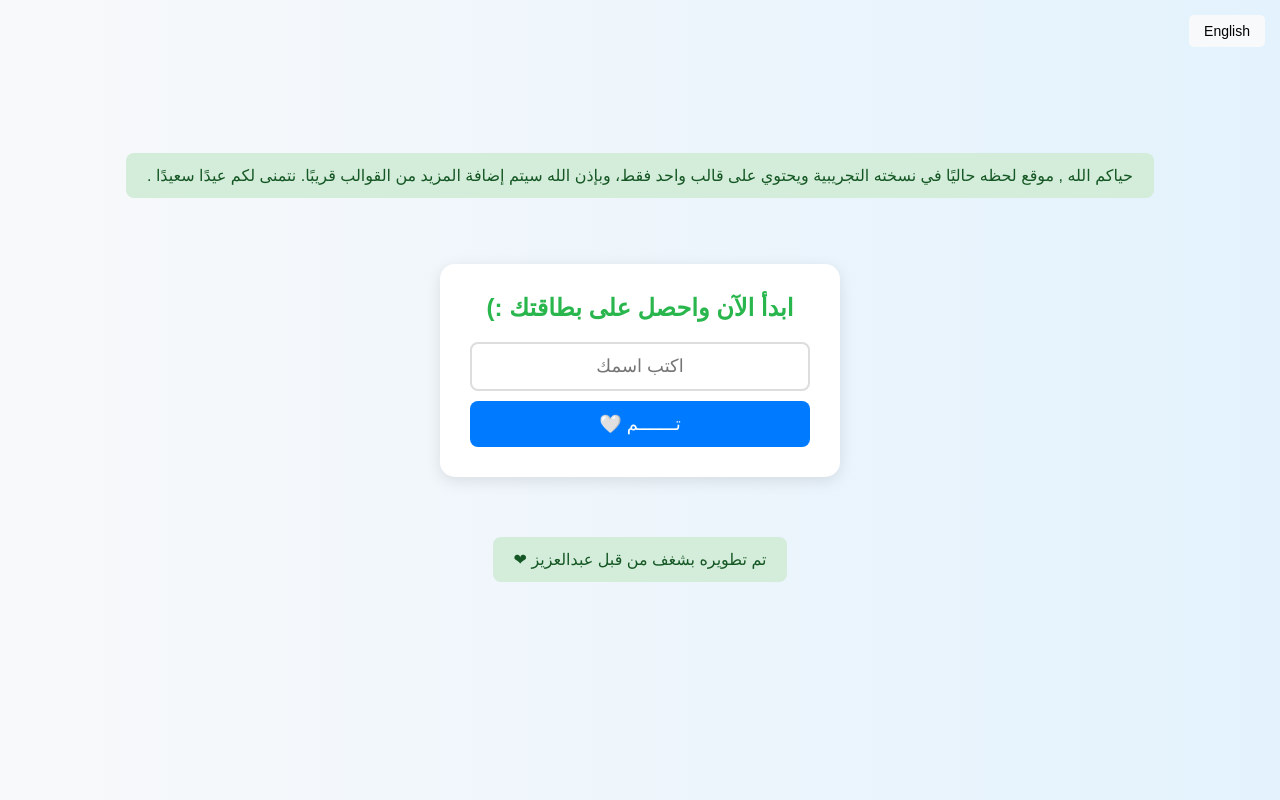
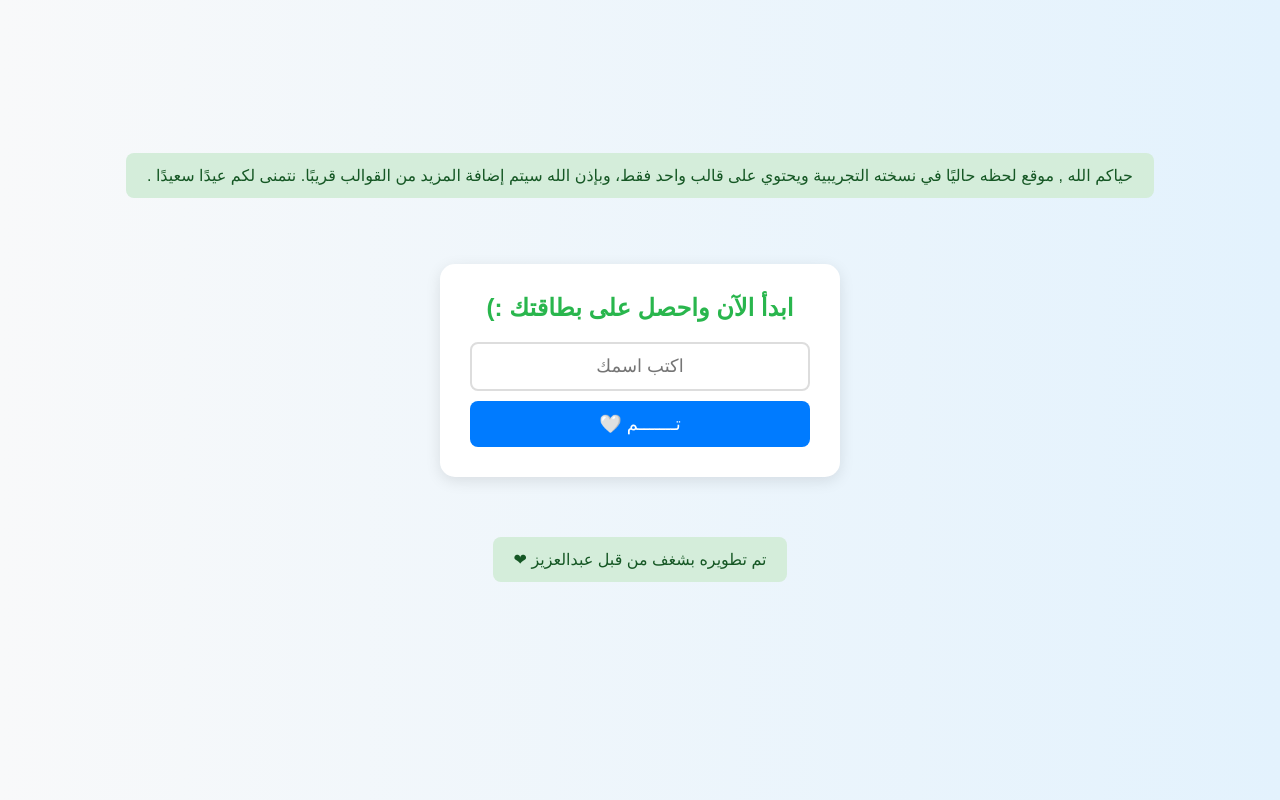
Before and after one commit to Azoz06/EidWeb, a plain HTML site: page index.html in a window 1280 px wide. Drawn offline with nearby package versions, Linux system fonts and the light colour scheme; some packages are replaced by stand-ins of ours; a script that the page names is missing; a web font is replaced by a local one.

Commit message:
Update index.html

```diff
--- a/index.html
+++ b/index.html
@@ -182,10 +182,6 @@
     </div>
 
     <!-- onclick="toggleLanguage()" -->
-      <a href="503.html">
-
-         <button class="lang-switch" id="lang-switch-button">English</button>
-     </a>
 
     <div class="container" id="form-container">
         <h1 id="title"></h1>
@@ -271,7 +267,7 @@ function updatePageText(lang) {
     document.getElementById('submit-btn').textContent = messages[lang].submitButton;
     document.getElementById('download-btn').textContent = messages[lang].downloadButton;
     document.getElementById('edit-btn').textContent = messages[lang].editButton;
-    document.querySelector('.lang-switch').textContent = messages[lang].langButton;
+    // document.querySelector('.lang-switch').textContent = messages[lang].langButton;
     document.getElementById('footer-text').textContent = messages[lang].footerText;
 
     // تغيير الصورة بناءً على اللغة
```
